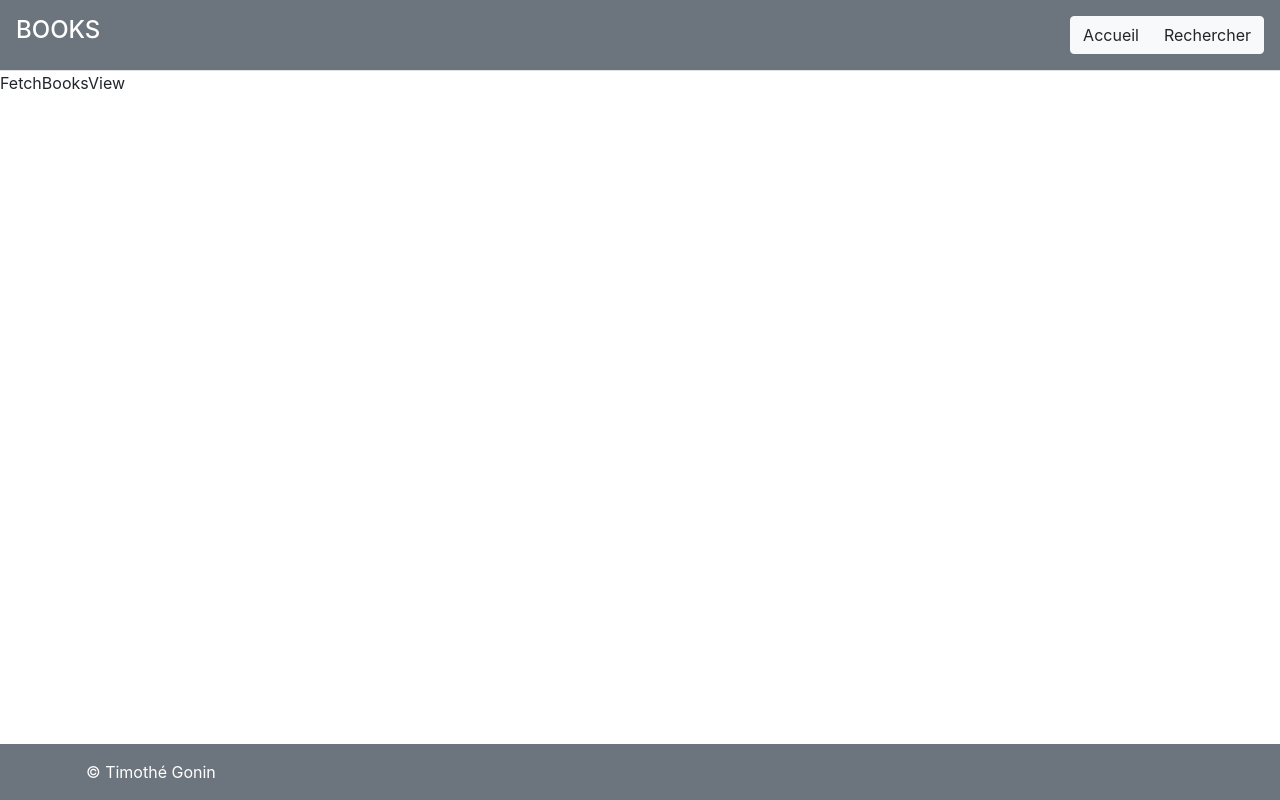
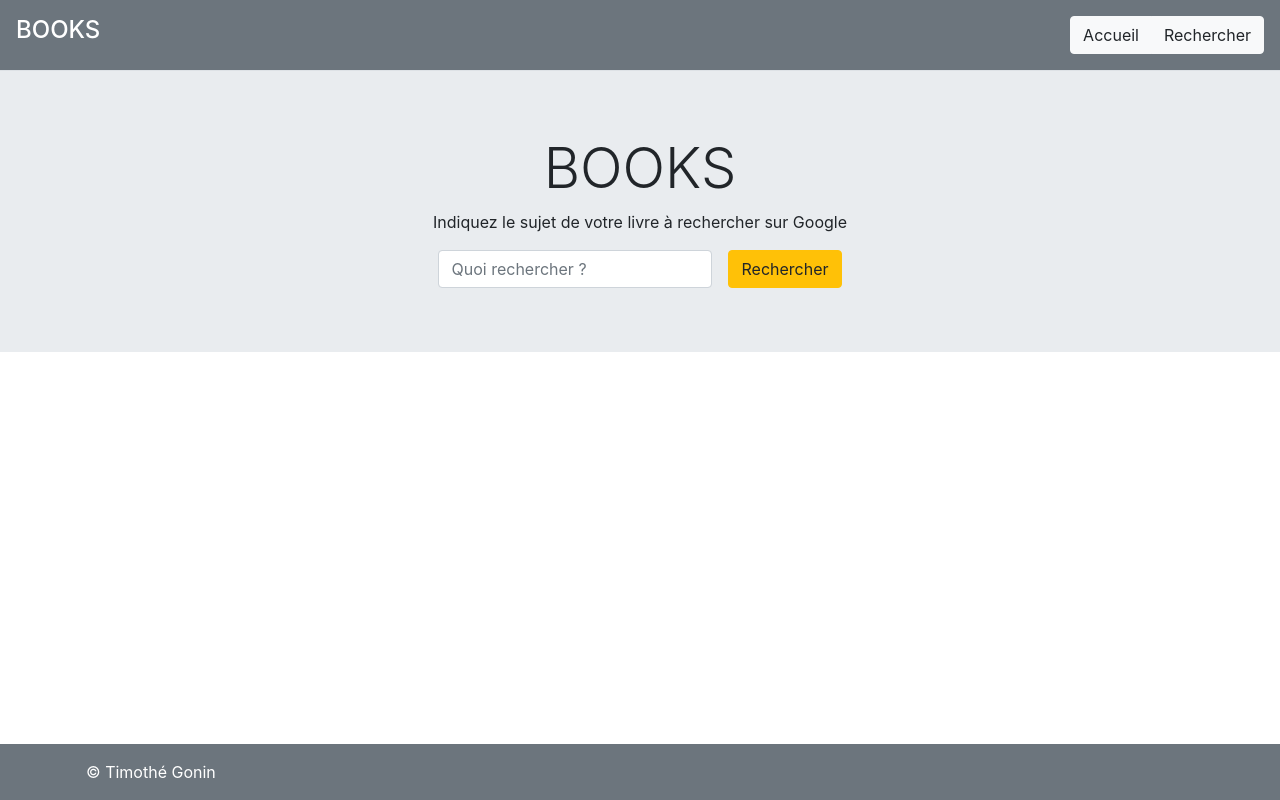
Before and after one commit to timothegonin/books-rtk, a React (Create React App) app: page /search in a window 1280 px wide. Built offline with nearby package versions, Linux system fonts and the light colour scheme.

Commit message:
first step createAsyncThunk

```diff
--- a/src/features/fetchBooks/FetchBooksView.jsx
+++ b/src/features/fetchBooks/FetchBooksView.jsx
@@ -1,5 +1,37 @@
+import { useState } from "react";
+import Jumbotron from "../../components/Jumbotron";
+
 const FetchBooksView = () => {
-	return <div>FetchBooksView</div>;
+	const [title, setTitle] = useState("");
+
+	const handleSubmit = (e) => {
+		e.preventDefault();
+	};
+
+	return (
+		<>
+			<Jumbotron subtitle="Indiquez le sujet de votre livre à rechercher sur Google">
+				<form
+					className="form-inline justify-content-center"
+					onSubmit={handleSubmit}
+				>
+					<div className="form-group">
+						<input
+							type="text"
+							value={title}
+							className="form-control"
+							placeholder="Quoi rechercher ?"
+							required
+							onChange={(e) => setTitle(e.target.value)}
+						/>
+					</div>
+					<div className="form-group">
+						<button className="btn btn-warning ml-3">Rechercher</button>
+					</div>
+				</form>
+			</Jumbotron>
+		</>
+	);
 };
 
 export default FetchBooksView;
```
Also changed, not shown: src/features/fetchBooks/fetchBooksSlice.js (+24 -0 lines).
